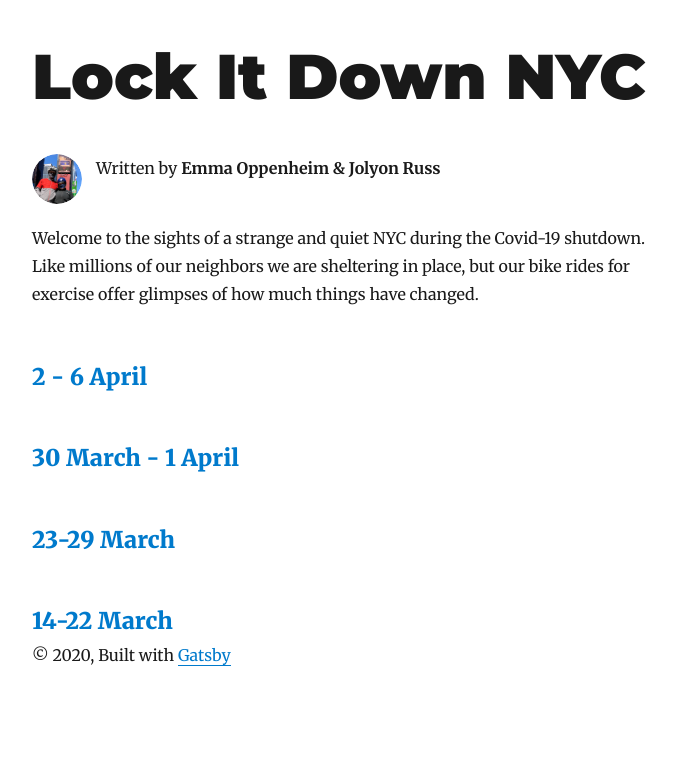
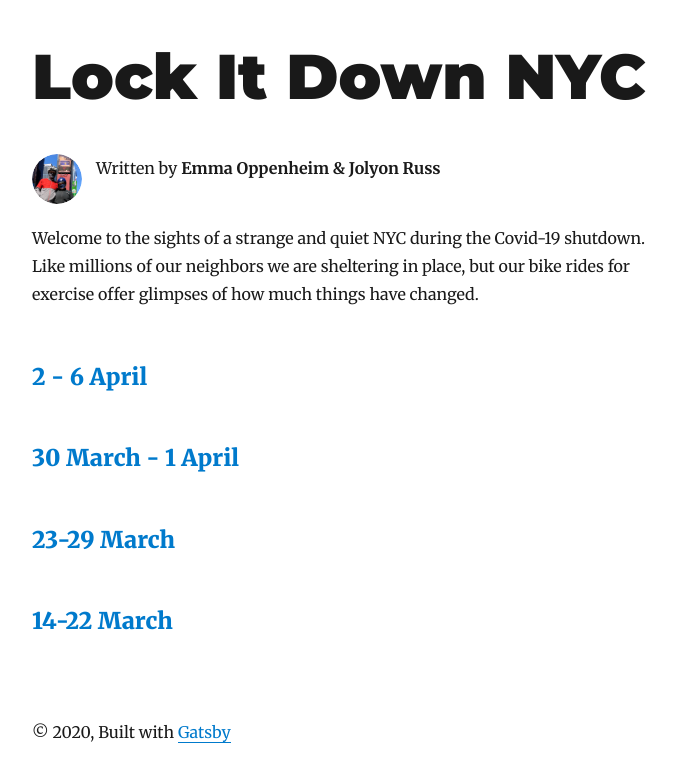
Before and after one commit to jolyonruss/lock-it-down, a Gatsby site: page / in a window 1280 px wide. Shown: the whole page, without its empty margins (293-969 px from the left). Built offline with nearby package versions, Linux system fonts and the light colour scheme; Gatsby itself is replaced by a stand-in of ours; some packages are replaced by stand-ins of ours.

Commit message:
Bump the footer down

```diff
--- a/src/components/layout.js
+++ b/src/components/layout.js
@@ -58,7 +58,8 @@ const Layout = ({ location, title, children }) => {
     >
       <header>{header}</header>
       <main>{children}</main>
-      <footer>
+      <footer
+        style={{ marginTop: rhythm(3) }}>
         © {new Date().getFullYear()}, Built with
         {` `}
         <a href="https://www.gatsbyjs.org">Gatsby</a>
```
